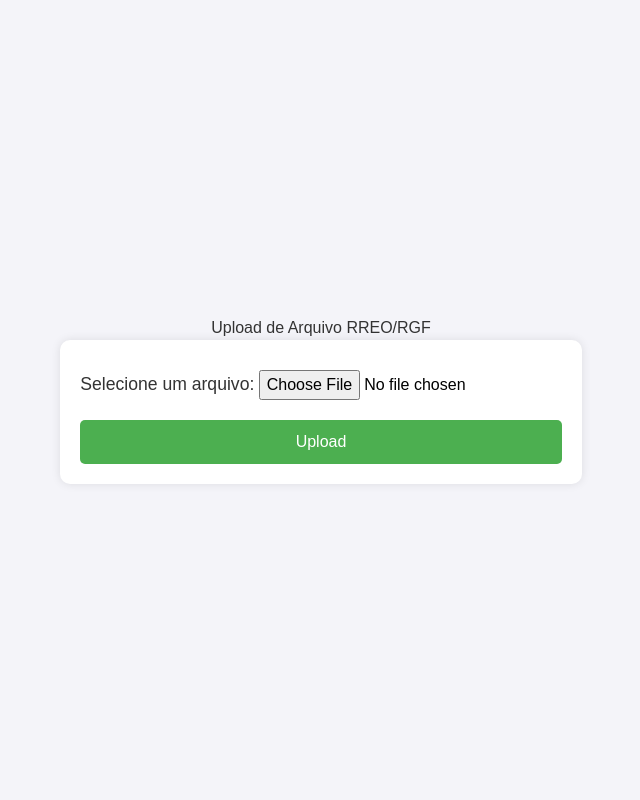
After one commit to GabrielPassos027/ProjetoNiteroi, a Flask app: page /upload_siconfi in a window 1280 px wide. The commit adds this page. Shown: the whole page, without its empty margins (319-959 px from the left). Run offline with Flask 3, Linux system fonts and the light colour scheme; style sheets or scripts are compiled from the project's sources.

Commit message:
add filtro ibge ipca e add regra siconfi planilha

```diff
--- a/app/controllers/ibge_controller.py
+++ b/app/controllers/ibge_controller.py
@@ -1,13 +1,38 @@
 import requests
 import time
 
+lista_url = [
+    "https://apisidra.ibge.gov.br/values/t/7060/n1/all/v/63/p/first%206/c315/all/d/v63%202",
+    "https://apisidra.ibge.gov.br/values/t/7060/n1/all/v/63/p/202007,202008,202009,202010,202011,202012/c315/all/d/v63%202",
+    "https://apisidra.ibge.gov.br/values/t/7060/n1/all/v/63/p/202101,202102,202103,202104,202105,202106/c315/all/d/v63%202",
+    "https://apisidra.ibge.gov.br/values/t/7060/n1/all/v/63/p/202107,202108,202109,202110,202111,202112/c315/all/d/v63%202",
+    "https://apisidra.ibge.gov.br/values/t/7060/n1/all/v/63/p/202201,202202,202203,202204,202205,202206/c315/all/d/v63%202",
+    "https://apisidra.ibge.gov.br/values/t/7060/n1/all/v/63/p/202207,202208,202209,202210,202211,202212/c315/all/d/v63%202",
+    "https://apisidra.ibge.gov.br/values/t/7060/n1/all/v/63/p/202301,202302,202303,202304,202305,202306/c315/all/d/v63%202",
+    "https://apisidra.ibge.gov.br/values/t/7060/n1/all/v/63/p/202307,202308,202309,202310,202311,202312/c315/all/d/v63%202",
+    "https://apisidra.ibge.gov.br/values/t/7060/n1/all/v/63/p/last%205/c315/all/d/v63%202"
+]
+
 def fetch_ipca_data():
-    url = "https://apisidra.ibge.gov.br/values/t/7060/n1/all/v/63/p/first%206/c315/all/d/v63%202"
-    response = requests.get(url)
-    if response.status_code == 200:
-        return response.json()
-    else:
-        raise Exception(f"Erro na requisição IPCA: {response.status_code}")
+    all_data = []
+    for url in lista_url:
+        response = requests.get(url)
+        if response.status_code == 200:
+            all_data.extend(response.json())
+        else:
+            raise Exception(f"Erro na requisição IPCA: {response.status_code}")
+        time.sleep(10)  # Pausa de 10 segundos entre as requisições
+
+    # Filtrar dados para remover linhas indesejadas
+    filtered_data = [item for item in all_data if item['D4N'] != 'Geral, grupo, subgrupo, item e subitem']
+
+    # Extrair opções únicas para filtros e ordená-las
+    variable_options = sorted(list(set(item['D3C'] for item in filtered_data)))
+    unit_options = sorted(list(set(item['V'] for item in filtered_data)))
+    value_options = sorted(list(set(item['D4N'] for item in filtered_data)))
+
+    return filtered_data, variable_options, unit_options, value_options
+
 
 def fetch_unemployment_data():
     url = "https://apisidra.ibge.gov.br/values/t/6381/n1/all/v/4099/p/all/d/v4099%201"
--- a/app/routes.py
+++ b/app/routes.py
@@ -124,53 +124,46 @@ def anp():
     data = fetch_anp_data()
     return render_template('anp.html', data=data)
 
-@main.route('/upload_rreo', methods=['GET', 'POST'])
-def upload_rreo():
+@main.route('/upload_siconfi', methods=['GET', 'POST'])
+def upload_siconfi():
     if request.method == 'POST':
         if 'file' not in request.files:
-            print("Nenhum arquivo selecionado")
-            return 'Nenhum arquivo selecionado'
+            return 'Nenhum arquivo selecionado', 400
 
         file = request.files['file']
 
         if file.filename == '':
-            print("Nenhum arquivo selecionado")
-            return 'Nenhum arquivo selecionado'
+            return 'Nenhum arquivo selecionado', 400
 
         if file:
             # Salva o arquivo no diretório da área de trabalho do usuário atual
             filename = secure_filename(file.filename)
             desktop_path = os.path.join(os.path.expanduser('~'), 'Desktop')
-            upload_folder = os.path.join(desktop_path, 'uploads', 'rreo')
 
-            # Imprime o caminho completo do diretório
-            print(f"Caminho do diretório de upload: {upload_folder}")
+            # Determine o diretório de upload com base no nome do arquivo
+            if "finbraRREO" in filename:
+                upload_folder = os.path.join(desktop_path, 'uploads', 'rreo')
+            elif "finbraRGF" in filename:
+                upload_folder = os.path.join(desktop_path, 'uploads', 'rgf')
+            else:
+                return 'Nome de arquivo não reconhecido', 400
 
             # Cria o diretório se não existir
             if not os.path.exists(upload_folder):
                 try:
                     os.makedirs(upload_folder)
-                    print(f"Diretório criado: {upload_folder}")
                 except Exception as e:
-                    print(f"Erro ao criar o diretório: {e}")
-                    return f"Erro ao criar o diretório: {e}"
-            else:
-                print(f"Diretório já existe: {upload_folder}")
+                    return f"Erro ao criar o diretório: {e}", 500
 
             file_path = os.path.join(upload_folder, filename)
 
-            # Imprime o caminho completo do arquivo
-            print(f"Caminho completo do arquivo: {file_path}")
-
             try:
                 file.save(file_path)
-                print(f'Arquivo salvo em: {file_path}')
-                return f'Upload realizado com sucesso. Arquivo salvo em: {file_path}'
+                return f'Upload realizado com sucesso. Arquivo salvo em: {file_path}', 200
             except Exception as e:
-                print(f"Erro ao salvar o arquivo: {e}")
-                return f"Erro ao salvar o arquivo: {e}"
+                return f"Erro ao salvar o arquivo: {e}", 500
 
-    return render_template('upload_rreo.html')
+    return render_template('upload_siconfi.html')
 
 @main.route('/ibge')
 def ibge():
@@ -179,11 +172,12 @@ def ibge():
 @main.route('/ibge/ipca')
 def ibge_ipca():
     try:
-        data = fetch_ipca_data()
-        return render_template('ibge_ipca.html', data=data)
+        data, variable_options, unit_options, value_options = fetch_ipca_data()
+        return render_template('ibge_ipca.html', data=data, variable_options=variable_options, unit_options=unit_options, value_options=value_options)
     except Exception as e:
         current_app.logger.error(f"Erro ao obter dados do IPCA: {str(e)}")
         return f"Erro ao obter dados do IPCA: {str(e)}"
+
 
 @main.route('/ibge/unemployment')
 def ibge_unemployment():
--- a/app/templates/index.html
+++ b/app/templates/index.html
@@ -41,7 +41,7 @@
 <body>
     <h1>Selecione a API</h1>
 
-    <div class="button-container">
+    <div class=" hidden button-container">
         <div class="button-space">
             <a href="{{ url_for('main.siconfi_bases') }}"><button>SICONFI</button></a>
         </div>
@@ -67,7 +67,7 @@
         </div>
 
         <div class="button-space">
-            <a href="{{ url_for('main.upload_rreo') }}"><button>Upload RREO</button></a>
+            <a href="{{ url_for('main.upload_siconfi') }}"><button>Upload RREO</button></a>
         </div>
     </div>
 
--- /dev/null
+++ b/app/templates/upload_siconfi.html
@@ -0,0 +1,108 @@
+<!DOCTYPE html>
+<html lang="en">
+<head>
+    <meta charset="UTF-8">
+    <meta name="viewport" content="width=device-width, initial-scale=1.0">
+    <title>Upload Siconfi RREO/RGF</title>
+    <link rel="stylesheet" href="{{ url_for('static', filename='style.css') }}">
+    <link href="./output.css" rel="stylesheet">
+    <style>
+        body {
+            font-family: Arial, sans-serif;
+            display: flex;
+            flex-direction: column;
+            align-items: center;
+            justify-content: center;
+            height: 100vh;
+            background-color: #f4f4f9;
+        }
+
+        h1 {
+            color: #333;
+        }
+
+        form {
+            background: #fff;
+            padding: 20px;
+            border-radius: 10px;
+            box-shadow: 0 0 10px rgba(0, 0, 0, 0.1);
+        }
+
+        label {
+            font-size: 1.1em;
+            color: #333;
+        }
+
+        input[type="file"] {
+            margin-top: 10px;
+        }
+
+        button {
+            margin-top: 20px;
+            padding: 10px 20px;
+            background-color: #4CAF50;
+            color: white;
+            border: none;
+            border-radius: 5px;
+            cursor: pointer;
+        }
+
+        button:hover {
+            background-color: #45a049;
+        }
+
+        .message {
+            margin-top: 20px;
+            padding: 10px;
+            border-radius: 5px;
+            display: none;
+        }
+
+        .success {
+            background-color: #dff0d8;
+            color: #3c763d;
+        }
+
+        .error {
+            background-color: #f2dede;
+            color: #a94442;
+        }
+    </style>
+</head>
+<body>
+    <h1>Upload de Arquivo RREO/RGF</h1>
+    <form id="uploadForm" method="post" enctype="multipart/form-data">
+        <label for="file">Selecione um arquivo:</label>
+        <input type="file" name="file" id="file" required>
+        <br>
+        <button type="submit">Upload</button>
+    </form>
+
+    <div id="message" class="message"></div>
+
+    <script>
+        document.getElementById('uploadForm').addEventListener('submit', function(event) {
+            event.preventDefault();
+
+            var formData = new FormData(this);
+            var xhr = new XMLHttpRequest();
+
+            xhr.open('POST', '{{ url_for("main.upload_siconfi") }}', true);
+
+            xhr.onload = function() {
+                var messageDiv = document.getElementById('message');
+                if (xhr.status === 200) {
+                    messageDiv.textContent = xhr.responseText;
+                    messageDiv.className = 'message success';
+                } else {
+                    messageDiv.textContent = 'Erro ao fazer upload: ' + xhr.responseText;
+                    messageDiv.className = 'message error';
+                }
+                messageDiv.style.display = 'block';
+            };
+
+            xhr.send(formData);
+        });
+    </script>
+</body>
+</html>
```
Also changed, not shown: app/templates/ibge_ipca.html (+82 -2 lines), app/templates/upload_RREO.html (deleted, +0 -17 lines).
